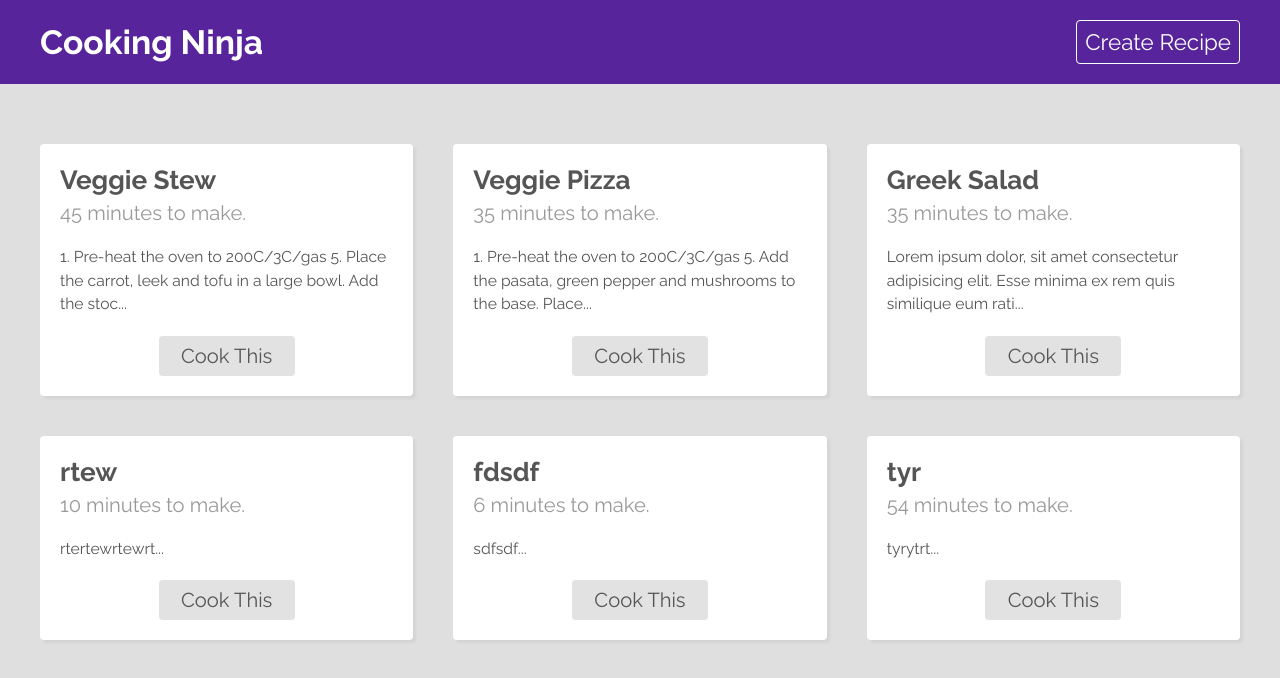
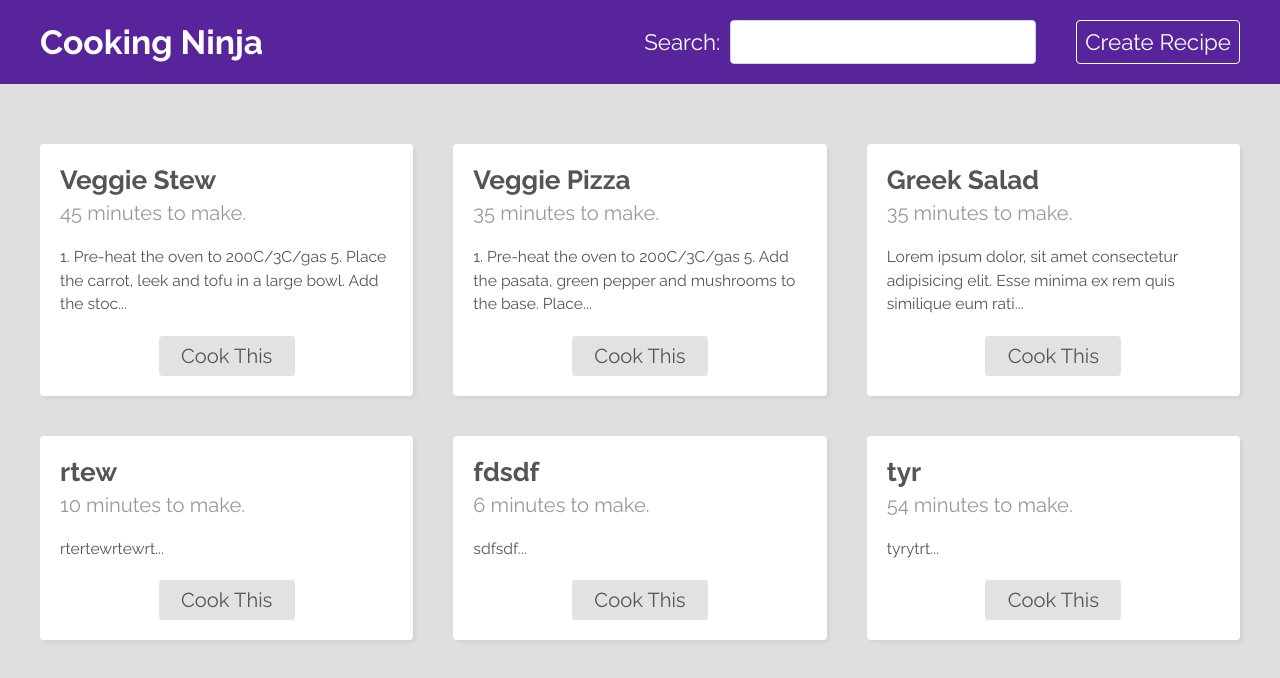
Before and after one commit to JAYMAC1/cooking-ninja, a React (Create React App) app: page / in a window 1280 px wide. Shown: the top 678 px of the page. Built offline with nearby package versions, Linux system fonts and the light colour scheme; data requests are answered from the project's data file.

Commit message:
Added Searchbar component into Navbar

```diff
--- a/src/components/Navbar.js
+++ b/src/components/Navbar.js
@@ -2,6 +2,7 @@ import { Link } from 'react-router-dom'
 
 // Styles
 import './Navbar.css'
+import Searchbar from './Searchbar'
 
 const Navbar = () => {
   return (
@@ -10,6 +11,7 @@ const Navbar = () => {
         <Link to='/' className='brand'>
           <h1>Cooking Ninja</h1>
         </Link>
+        <Searchbar />
         <Link to='/create'>Create Recipe</Link>
       </nav>
     </div>
```
